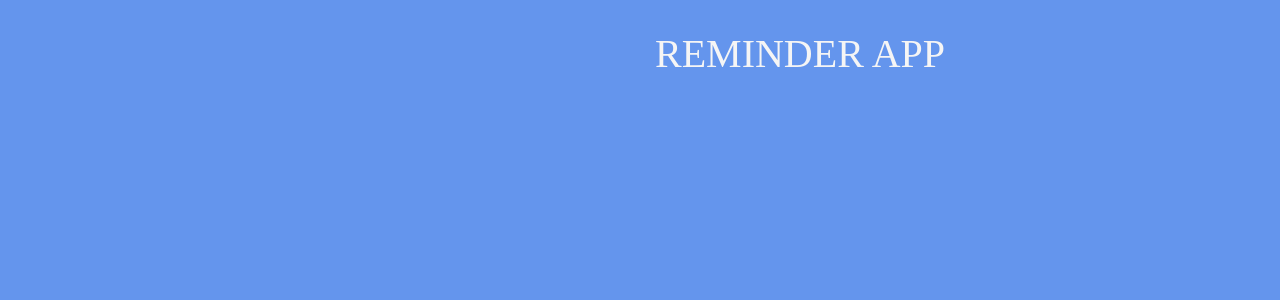
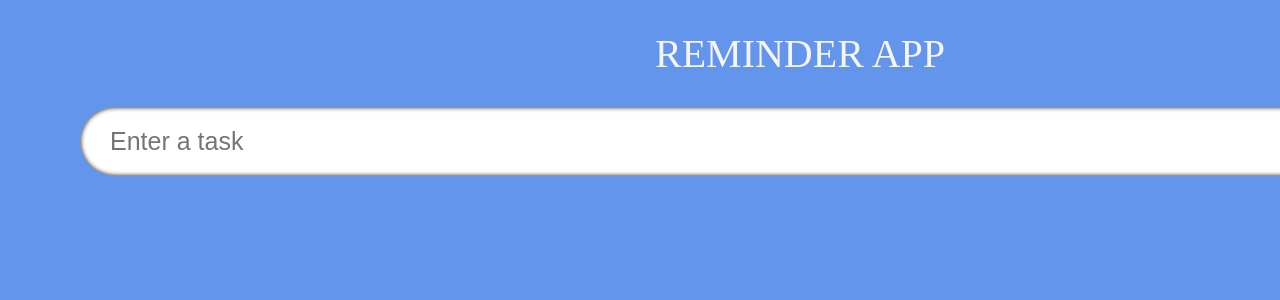
Before and after one commit to BuriedinDreams/typescript_todolist, a React (Create React App) app: page / in a window 1280 px wide. Shown: the top 300 px of the page. Built offline with nearby package versions, Linux system fonts and the light colour scheme; a web font is replaced by a local one.

Commit message:
created a stylesheet that has the framework for the todolist textbox and submit button

```diff
--- a/src/App.css
+++ b/src/App.css
@@ -17,5 +17,13 @@
   font-size: 40px;
   margin: 30px 0;
   color: whitesmoke;
+  z-index: 1;
   text-align: center;
 }
+
+@media (max-width: 800px) {
+  .heading {
+    margin: 15px 0;
+    font-size: 35px;
+  }
+}
--- a/src/App.tsx
+++ b/src/App.tsx
@@ -1,13 +1,19 @@
-import React from 'react';
+import React, { useState } from 'react';
 import './App.css';
-
+import InputField from './comp/InputField';
 
 
 
 const App: React.FC = () => {
+
+  const [todo, setTodo] = useState("")
+
+
   return (
     <div className='App'>
       <span className='heading'>Reminder App</span>
+      <InputField />
+
     </div>
   );
 };
--- /dev/null
+++ b/src/comp/InputField.tsx
@@ -0,0 +1,16 @@
+import React from 'react';
+import './styles.css'
+
+
+const inputField = () => {
+    return(
+        <form className='inputForm' action="">
+            <input type="text" placeholder='Enter a task' className='inputTextBox' />
+            <button className='inputSubmit' type='submit' >Go</button>
+
+        </form>
+    )
+};
+
+
+export default inputField
--- /dev/null
+++ b/src/comp/styles.css
@@ -0,0 +1,45 @@
+.inputForm {
+  display: flex;
+  width: 90%;
+  position: relative;
+  align-items: center;
+}
+
+.inputTextBox {
+  width: 100%;
+  border-radius: 50px;
+  padding: 50px;
+  padding: 20px 30px;
+  font-size: 25px;
+  border: none;
+  transition: 0.2s;
+  box-shadow: inset 0 0 5px black;
+}
+
+.inputTextBox:focus {
+  box-shadow: 0 0 10px 1000px rgba(0, 0, 0, 0.5);
+  outline: none;
+}
+
+.inputSubmit {
+  position: absolute;
+  width: 50px;
+  height: 50px;
+  margin: 12px;
+  border-radius: 50px;
+  right: 0px;
+  border: none;
+  font-size: 15px;
+  background-color: darksalmon;
+  transition: 0.2s all;
+  box-shadow: 0 0 10px black;
+}
+
+.inputSubmit:hover {
+  background-color: indianred;
+}
+
+.inputSubmit:active {
+  transform: scale(0.8);
+  box-shadow: 0 0 5px black;
+}
```
